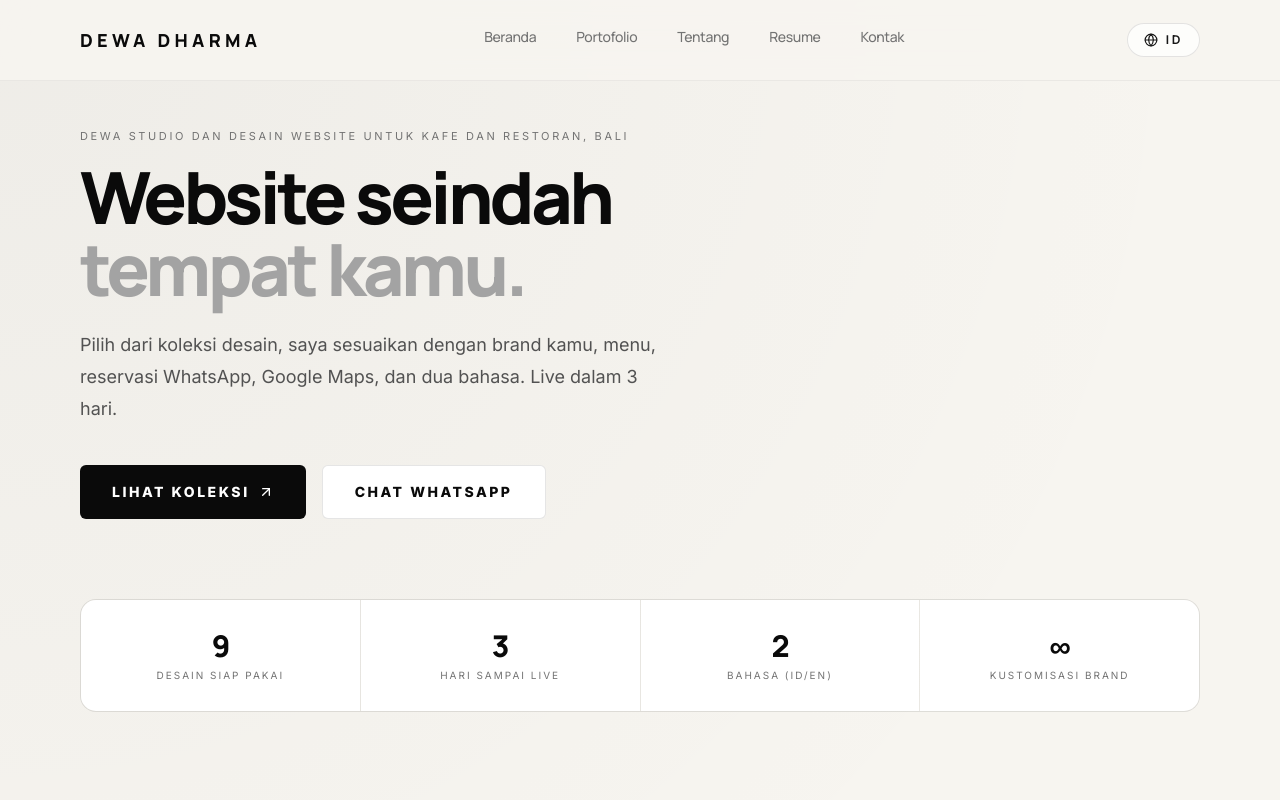
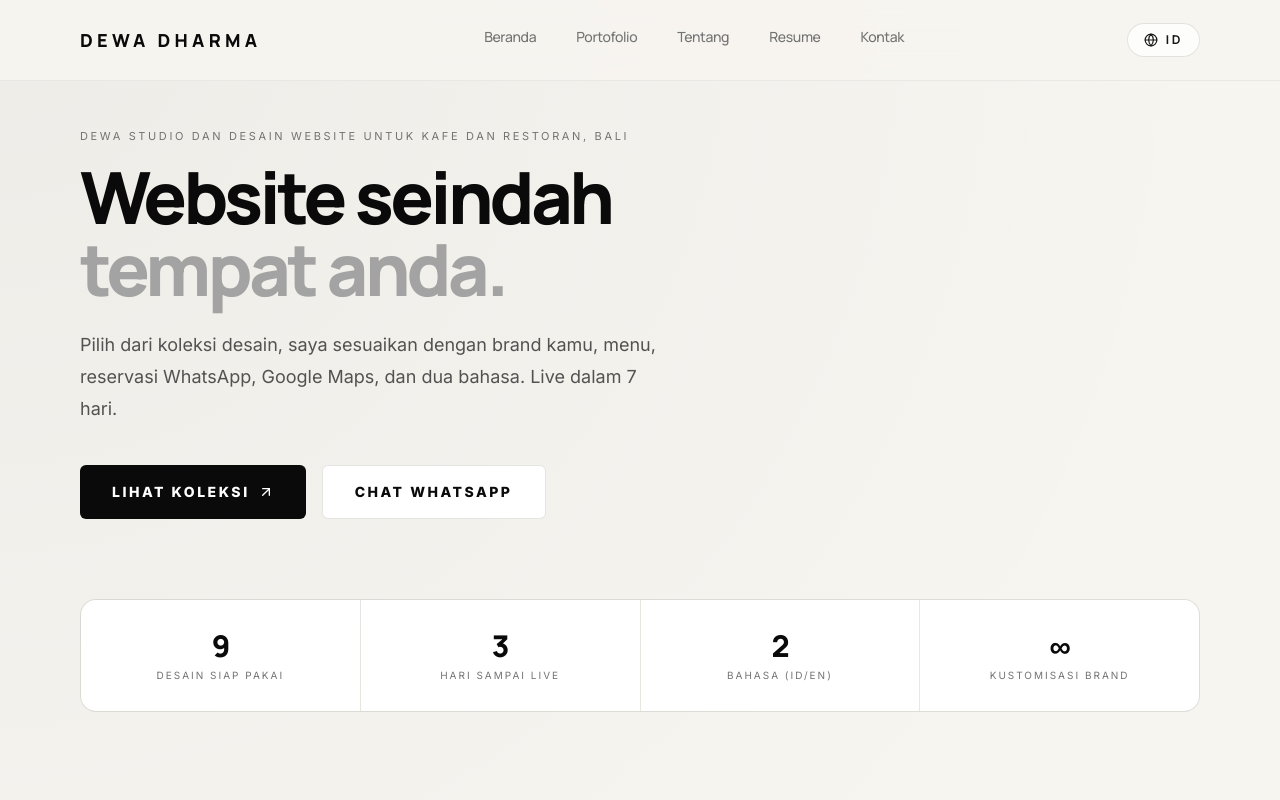
Before and after one commit to DwDhrm7/dewa-portfolio, a Next.js app: page /studio in a window 1280 px wide. Shown: the top 800 px of the page. Built offline with nearby package versions, Linux system fonts and the light colour scheme; a web font is replaced by a local one.

Commit message:
content: update delivery timeline to 7 days and refine copy

```diff
--- a/src/app/studio/page.tsx
+++ b/src/app/studio/page.tsx
@@ -156,10 +156,10 @@ const steps = [
   },
   {
     num: "03",
-    title: { id: "Live dalam 3 hari", en: "Live in 3 days" },
+    title: { id: "Live dalam 7 hari", en: "Live in 7 days" },
     desc: {
-      id: "Website live dengan domain kamu. Update bulanan cukup lewat WhatsApp.",
-      en: "Live on your domain. Monthly updates? Just send a WhatsApp.",
+      id: "Website live dengan domain kamu. Update kapan saja cukup lewat WhatsApp.",
+      en: "Live on your domain. Update anytime? Just send a WhatsApp.",
     },
   },
 ];
@@ -300,7 +300,7 @@ export default function StudioPage() {
             {isId ? (
               <>
                 Website seindah <br />
-                <span className="text-neutral-400">tempat kamu.</span>
+                <span className="text-neutral-400">tempat anda.</span>
               </>
             ) : (
               <>
@@ -311,8 +311,8 @@ export default function StudioPage() {
           </h1>
           <p className="mb-10 max-w-xl text-lg leading-8 text-neutral-600">
             {isId
-              ? "Pilih dari koleksi desain, saya sesuaikan dengan brand kamu, menu, reservasi WhatsApp, Google Maps, dan dua bahasa. Live dalam 3 hari."
-              : "Pick from the collection, I tailor it to your brand menu, WhatsApp bookings, Google Maps, and two languages. Live in 3 days."}
+              ? "Pilih dari koleksi desain, saya sesuaikan dengan brand kamu, menu, reservasi WhatsApp, Google Maps, dan dua bahasa. Live dalam 7 hari."
+              : "Pick from the collection, I tailor it to your brand menu, WhatsApp bookings, Google Maps, and two languages. Live in 7 days."}
           </p>
           <div className="flex flex-wrap gap-4">
             <a
@@ -429,7 +429,7 @@ export default function StudioPage() {
                 : "From choosing a design to live:"}
               <br />
               <span className="text-neutral-400">
-                {isId ? "3 hari." : "3 days."}
+                {isId ? "7 hari." : "7 days."}
               </span>
             </h2>
           </motion.div>
@@ -471,13 +471,13 @@ export default function StudioPage() {
           </p>
           <h2 className="mx-auto mb-6 max-w-2xl font-headline text-3xl font-extrabold tracking-[-0.04em] text-white md:text-5xl">
             {isId
-              ? "Kirim nama kafe kamu, saya balas dengan konsepnya"
+              ? "Kirim nama cafe atau resto anda, saya balas dengan konsepnya"
               : "Send your café's name, I'll reply with a concept"}
           </h2>
           <p className="mx-auto mb-10 max-w-lg text-base leading-relaxed text-white/55">
             {isId
-              ? "Konsultasi gratis, tanpa komitmen. Ceritakan tempat kamu, saya akan tunjukkan desain mana yang paling cocok."
-              : "Free consultation, no commitment. Tell me about your place and I'll show you which design fits best."}
+              ? "Konsultasi gratis, tanpa komitmen. Ceritakan bisnis anda, saya akan tunjukkan desain mana yang paling cocok."
+              : "Free consultation, no commitment. Tell me about your business and I'll show you which design fits best."}
           </p>
           <a
             href="https://wa.me/6281234567890?text=Halo%20Dewa%20Studio%2C%20saya%20pemilik%20kafe%2Fresto%20dan%20tertarik%20dibuatkan%20website"
--- a/src/translations/en.ts
+++ b/src/translations/en.ts
@@ -37,7 +37,7 @@ export const en: TranslationKeys = {
   // Studio Teaser
   studioTeaser: {
     title: "Need a Website for Your F&B Business?",
-    subtitle: "Dewa Studio provides premium website design exclusively for cafés and restaurants. Choose from 9 world-class design concepts, I tailor it to your brand, and your site goes live in 3 days.",
+    subtitle: "Dewa Studio provides premium website design exclusively for cafés and restaurants. Choose from 9 world-class design concepts, I tailor it to your brand, and your site goes live in 7 days.",
     cta: "Explore the Collection",
   },
 
--- a/src/translations/id.ts
+++ b/src/translations/id.ts
@@ -35,7 +35,7 @@ export const id = {
   // Studio Teaser
   studioTeaser: {
     title: "Butuh Website untuk Bisnis F&B Anda?",
-    subtitle: "Dewa Studio melayani pembuatan website premium khusus untuk kafe dan restoran. Pilih dari 9 konsep desain kelas dunia, saya sesuaikan dengan brand Anda, dan website siap live dalam 3 hari.",
+    subtitle: "Dewa Studio melayani pembuatan website premium khusus untuk kafe dan restoran. Pilih dari 9 konsep desain kelas dunia, saya sesuaikan dengan brand Anda, dan website siap live dalam 7 hari.",
     cta: "Jelajahi Koleksi Desain",
   },
 
```
